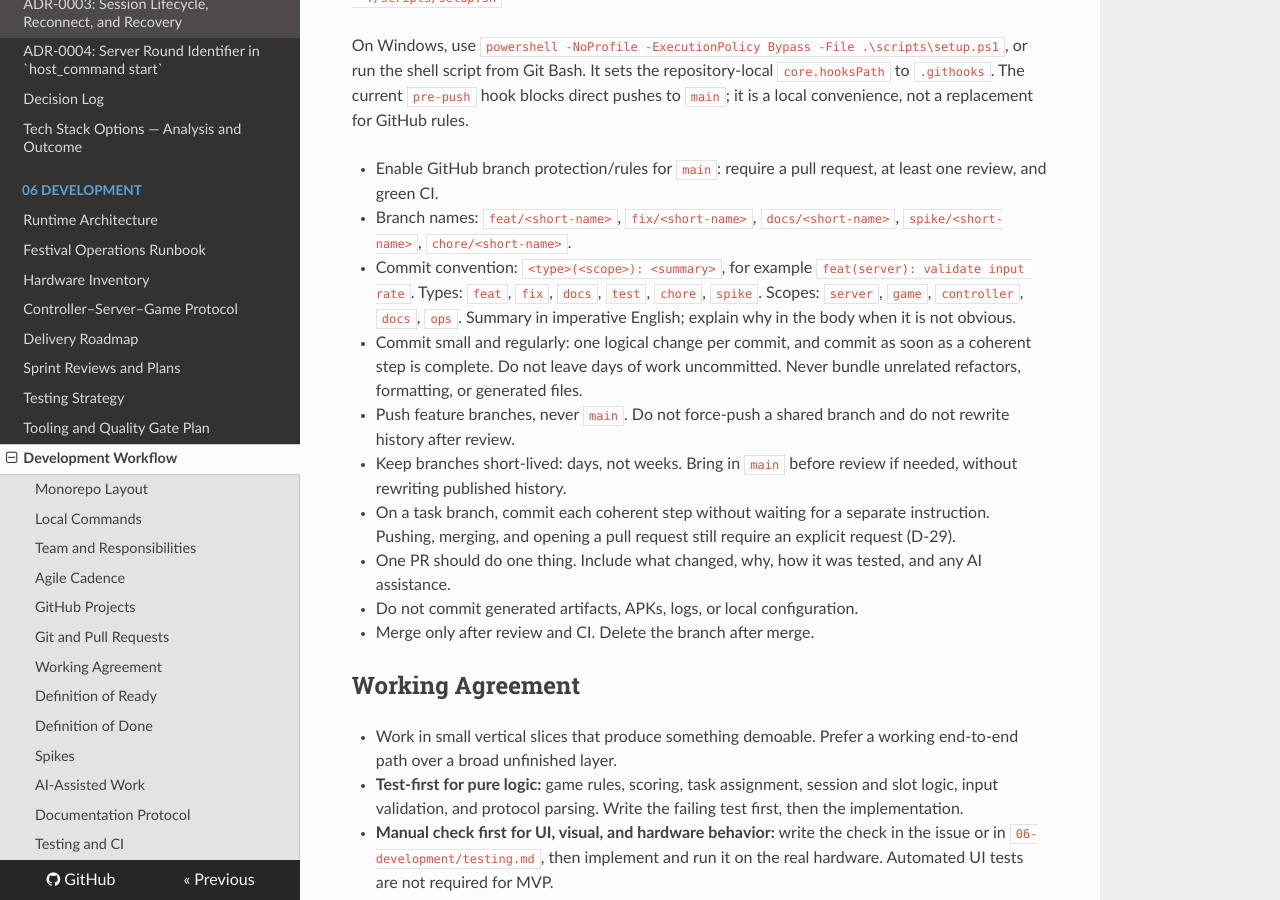
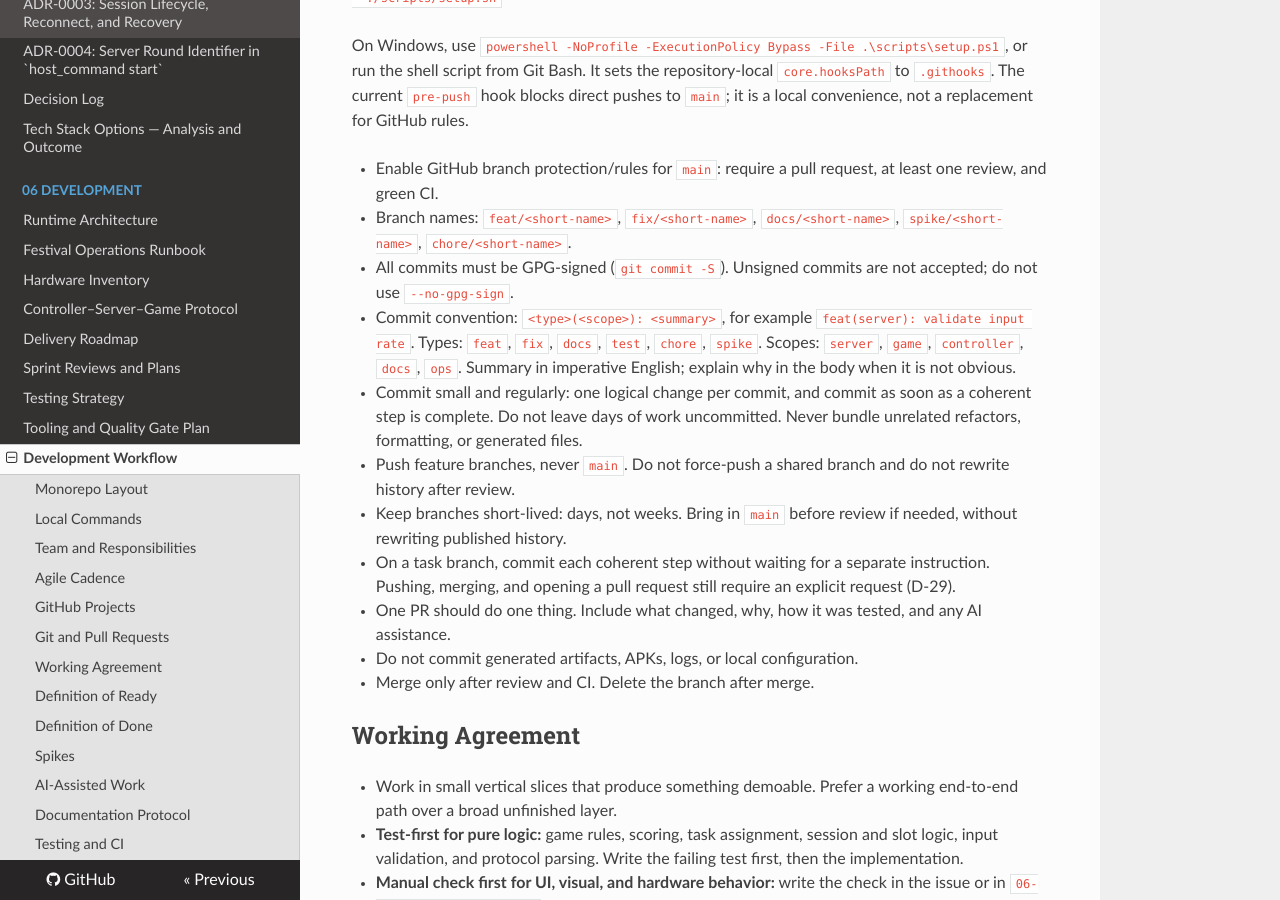
Before and after one commit to PSZLBit/ProszkowskaDrift, an MkDocs documentation site: the page built from documentation/06-development/workflow.md, in a window 1280 px wide and 900 px high, scrolled down 3038 px. Built offline with MkDocs 1.6.1, drawn with Linux system fonts in a browser that asks for light colours; nearby versions of some CDN libraries.

Commit message:
docs: require GPG-signed commits

```diff
--- a/documentation/06-development/workflow.md
+++ b/documentation/06-development/workflow.md
@@ -135,6 +135,8 @@ outcome and acceptance criteria. Link every PR to an issue.
   at least one review, and green CI.
 - Branch names: `feat/<short-name>`, `fix/<short-name>`, `docs/<short-name>`,
   `spike/<short-name>`, `chore/<short-name>`.
+- All commits must be GPG-signed (`git commit -S`). Unsigned commits are not
+  accepted; do not use `--no-gpg-sign`.
 - Commit convention: `<type>(<scope>): <summary>`, for example
   `feat(server): validate input rate`. Types: `feat`, `fix`, `docs`, `test`,
   `chore`, `spike`. Scopes: `server`, `game`, `controller`, `docs`, `ops`.
```
Also changed, not shown: AGENTS.md (+2 -0 lines).
